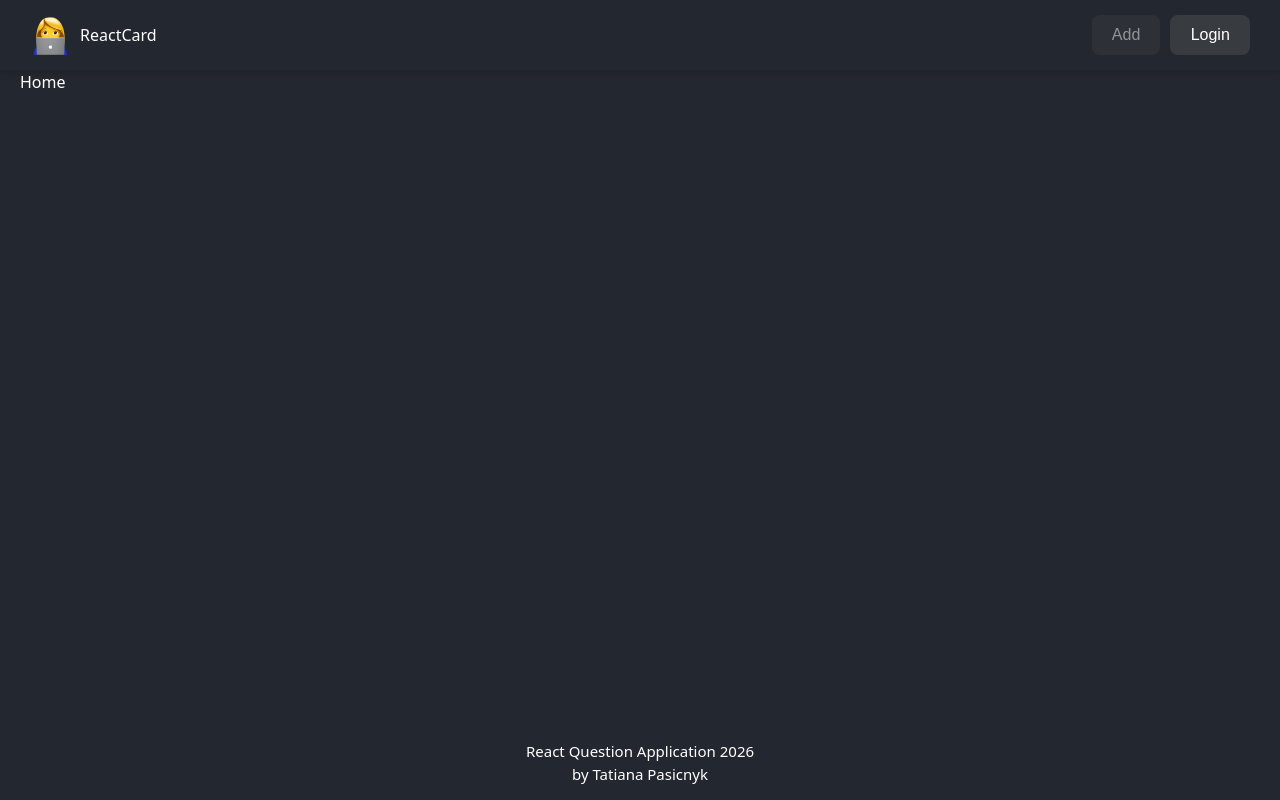
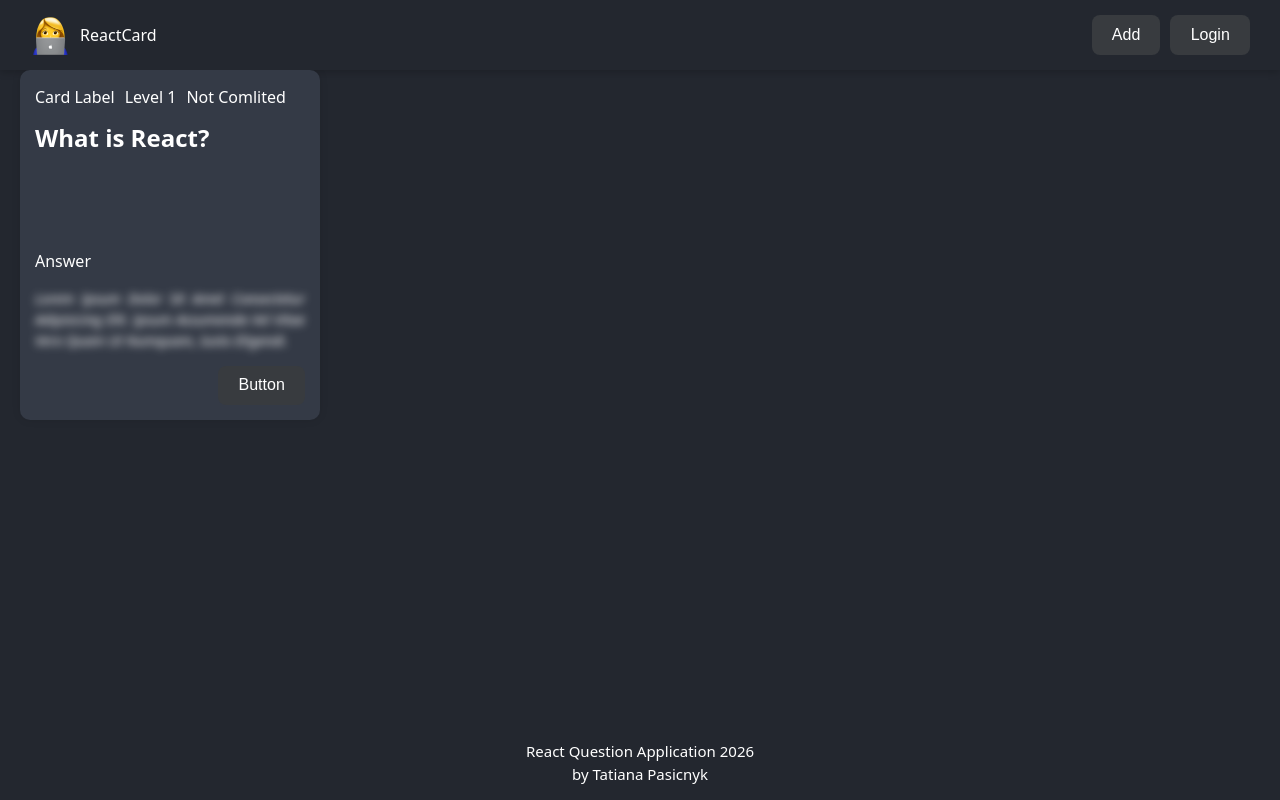
Before and after one commit to Tetiana-Pasichnyk/react-app-course, a React (Vite) app: page / in a window 1280 px wide. Built offline with nearby package versions, Linux system fonts and the light colour scheme.

Commit message:
HomePage and Card

```diff
--- a/src/App.jsx
+++ b/src/App.jsx
@@ -1,12 +1,13 @@
 import { BrowserRouter, Routes, Route } from "react-router-dom";
 import { MainLayout } from "./components/MainLayout";
+import { HomePage } from "./pages/HomePage";
 
 function App() {
   return (
     <BrowserRouter>
       <Routes>
         <Route element={<MainLayout />}>
-          <Route path="/*" element={<div>Home</div>} />
+          <Route path="/" element={<HomePage />} />
           <Route path="/forbidden" element={<div>forbidden</div>} />
           <Route path="/addquestion" element={<div>addquestion</div>} />
         </Route>
--- a/src/components/Header/Header.jsx
+++ b/src/components/Header/Header.jsx
@@ -1,16 +1,19 @@
+import { useNavigate } from "react-router-dom";
 import { Button } from "../Button";
 import cls from "./Header.module.css";
 import Logo from "../../assets/logo.png";
 
 export const Header = () => {
+  const navigate = useNavigate();
+
   return (
     <header className={cls.header}>
-      <p>
+      <p onClick={() => navigate("/")}>
         <img src={Logo} alt="Logo" width="40" height="40" />
         <span>ReactCard</span>
       </p>
       <div className={cls.headerButtons}>
-        <Button isDisabled> Add </Button>
+        <Button onClick={() => navigate("/addquestion")}> Add </Button>
         <Button> Login </Button>
       </div>
     </header>
--- /dev/null
+++ b/src/components/QuestionCard/QuestionCard.jsx
@@ -0,0 +1,21 @@
+import { Button } from "../Button";
+import cls from "./QuestionCard.module.css";
+
+export const QuestionCard = () => {
+  return (
+    <div className={cls.card}>
+      <div className={cls.cardLabel}>
+        Card Label
+        <div>Level 1</div>
+        <div> Not Comlited</div>
+      </div>
+      <h5 className={cls.cardTitle}>What is React?</h5>
+      <div className={cls.cardAnswer}></div>
+      <label className={cls.cardAnswers}>Answer</label>
+      <p className={cls.cardAnswer}>
+        Lorem ipsum dolor sit amet consectetur adipisicing elit. Ipsum assumenda vel vitae vero quam ut numquam, iusto eligendi.
+      </p>
+      <Button onClick={() => {}}> Button</Button>
+    </div>
+  );
+};
--- /dev/null
+++ b/src/components/QuestionCard/QuestionCard.module.css
@@ -0,0 +1,42 @@
+.card{
+    width: 300px;
+    height: 350px;
+    border-radius: 10px;
+    padding: 15px;
+    background-color: var(--card-bg-color);
+    color: var(--text-color);
+    box-shadow: 0 0 8px rgba(0, 0, 0, 0.1);
+    display: flex;
+    flex-direction: column;
+    justify-content: flex-start;
+    align-items: flex-start;
+    gap: 15px
+
+}
+
+.card button{
+     align-self: flex-end;
+}
+
+.cardLabel{
+    display: flex;
+    gap: 10px;
+}
+.cardTitle{
+    font-size: 24px;
+    line-height: 28px;
+}
+.cardAnswers{
+    margin-top: auto;
+}
+.cardAnswer{
+    font-size: 14px;
+    filter: blur(4px);
+    font-style: italic;
+    text-align: justify;
+    cursor: pointer;
+    transition: filter 0.8s ease-in-out;
+}
+.cardAnswer:hover{
+    filter: none
+}
--- /dev/null
+++ b/src/components/QuestionCard/index.jsx
@@ -0,0 +1 @@
+export { QuestionCard } from "./QuestionCard";
--- a/src/index.css
+++ b/src/index.css
@@ -5,6 +5,8 @@
 
 --btn-bg-color: #383b3f;
 --btn-text-color: #ffffff;
+
+--card-bg-color: #343a46;
 
   font-family: system-ui, Avenir, Helvetica, Arial, sans-serif;
   line-height: 1.5;
@@ -46,6 +48,8 @@
   --btn-bg-color: #16444f;
   --btn-text-color: #57C4DC;
 
+  --card-bg-color: #ebedf0;
+
   }
 }
 
@@ -58,5 +62,6 @@
   --btn-bg-color: #383b3f;
   --btn-text-color: #ffffff;
 
+  --card-bg-color: #343a46;
   }
 }
--- /dev/null
+++ b/src/pages/HomePage/HomePage.jsx
@@ -0,0 +1,10 @@
+import cls from "./HomePage.module.css";
+import { QuestionCard } from "../../components/QuestionCard";
+
+export const HomePage = () => {
+  return (
+    <div className={cls.homePage}>
+      <QuestionCard />
+    </div>
+  );
+};
--- /dev/null
+++ b/src/pages/HomePage/index.jsx
@@ -0,0 +1 @@
+export { HomePage } from "./HomePage";
```
Also changed, not shown: src/pages/HomePage/HomePage.module.css (added).
